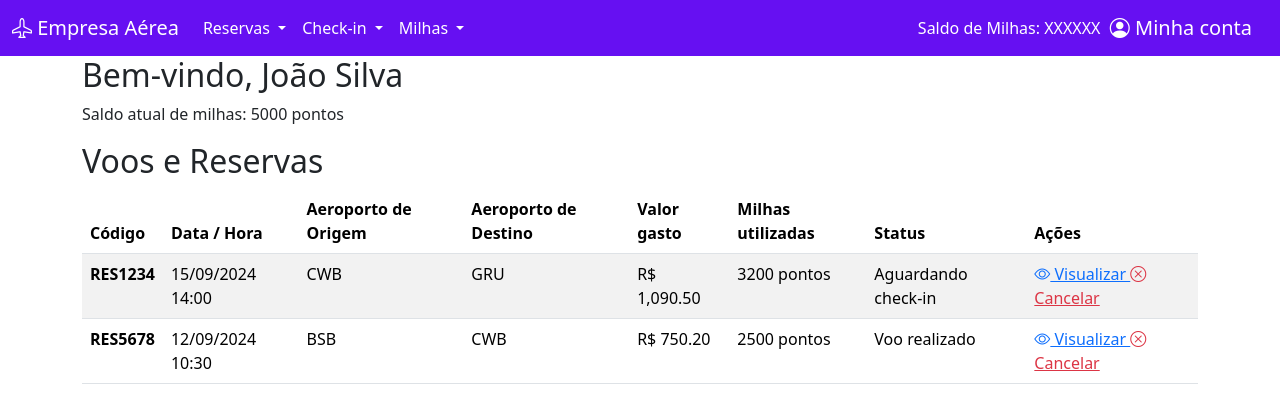
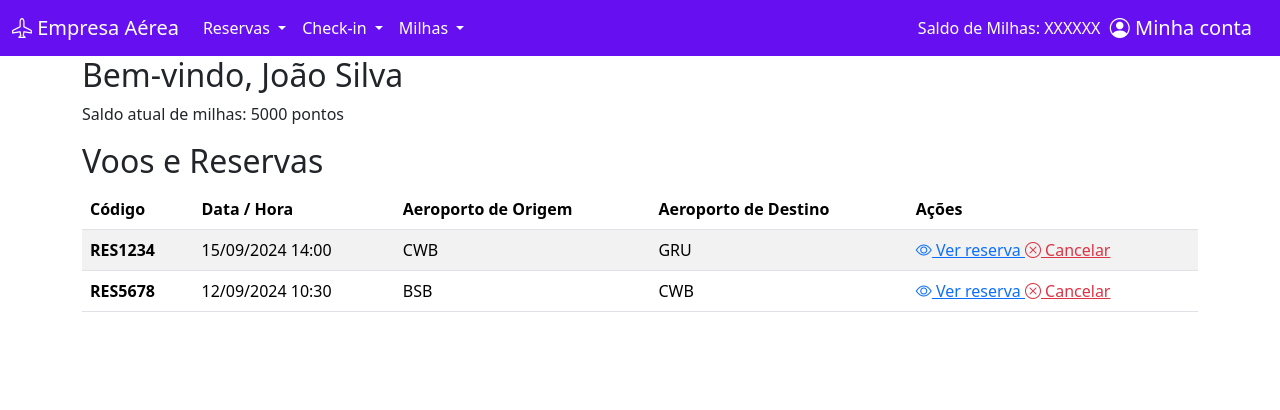
Before and after one commit to vickvieira/DAC-Empresa-A-rea, an Angular app in the folder front-end/empresa-aerea-teste/: page /cliente/1 in a window 1280 px wide. Shown: the top 410 px of the page. Built offline with nearby package versions, Linux system fonts and the light colour scheme; data requests are answered from the project's data file.

Commit message:
Finalização da tabela de voos da home-cliente + Implementação do botão ver reserva

```diff
--- a/front-end/empresa-aerea-teste/src/app/models/reserva.model.ts
+++ b/front-end/empresa-aerea-teste/src/app/models/reserva.model.ts
@@ -8,4 +8,5 @@ export interface Reserva {
   valorGasto: number;
   milhasUtilizadas: number;
   status: string;
+  expandido?: boolean;
 }
--- a/front-end/empresa-aerea-teste/src/app/paginas/cliente/home-cliente/home-cliente.component.css
+++ b/front-end/empresa-aerea-teste/src/app/paginas/cliente/home-cliente/home-cliente.component.css
@@ -0,0 +1,18 @@
+.reserva-detalhes {
+    padding: 15px;
+    background-color: #f9f9f9;
+    border: 1px solid #ddd;
+    margin-top: 10px;
+}
+
+button {
+    padding: 5px 10px;
+    background-color: #007bff;
+    color: white;
+    border: none;
+    cursor: pointer;
+}
+
+button:hover {
+    background-color: #0056b3;
+}
--- a/front-end/empresa-aerea-teste/src/app/paginas/cliente/home-cliente/home-cliente.component.html
+++ b/front-end/empresa-aerea-teste/src/app/paginas/cliente/home-cliente/home-cliente.component.html
@@ -10,26 +10,21 @@
         <th scope="col">Data / Hora</th>
         <th scope="col">Aeroporto de Origem</th>
         <th scope="col">Aeroporto de Destino</th>
-          <th scope="col">Valor gasto</th>
-          <th scope="col">Milhas utilizadas</th>
-          <th scope="col">Status</th>
         <th scope="col">Ações</th>
       </tr>
     </thead>
     <tbody>
-        <tr *ngFor="let reserva of reservas">
+      <tr *ngFor="let reserva of reservas" >
+
         <th scope="row">{{ reserva.codigo }}</th>
         <td>{{ reserva.voo.dataHora | date: 'dd/MM/yyyy HH:mm' }}</td>
         <td>{{ reserva.voo.origem }}</td>
         <td>{{ reserva.voo.destino }}</td>
-          <td>R$ {{ reserva.valorGasto | number: '1.2-2' }}</td>
-          <td>{{ reserva.milhasUtilizadas }} pontos</td>
-          <td>{{ reserva.status }}</td>
         <td>
-            <a href="#" class="link-primary">
-              <i class="bi bi-eye"></i> Visualizar
+          <a href="#" class="link-primary" (click)="toggleDetalhes(reserva.codigo)">
+            <i class="bi bi-eye"></i> Ver reserva
           </a>
-            <a href="#" class="link-danger" (click)="cancelarReserva(reserva.codigo)" *ngIf="reserva.status !== 'Voo cancelado'">
+          <a href="#" class="link-danger" *ngIf="reserva.status !== 'Voo cancelado'">
             <i class="bi bi-x-circle"></i> Cancelar
           </a>
         </td>
--- a/front-end/empresa-aerea-teste/src/app/paginas/cliente/home-cliente/home-cliente.component.ts
+++ b/front-end/empresa-aerea-teste/src/app/paginas/cliente/home-cliente/home-cliente.component.ts
@@ -24,7 +24,7 @@ export class HomeClienteComponent implements OnInit {
     private milhasService: MilhasService,
     private reservaService: ReservaService,
     private route: ActivatedRoute,
-  ) {}
+  ) { }
 
   ngOnInit(): void {
     const clienteId = Number(this.route.snapshot.paramMap.get('id'));
@@ -54,6 +54,7 @@ export class HomeClienteComponent implements OnInit {
   getReservas(clienteId: number): void {
     this.reservaService.getReservasByClienteId(clienteId).subscribe((data: Reserva[]) => {
       this.reservas = data;
+
     });
   }
 
@@ -62,4 +63,10 @@ export class HomeClienteComponent implements OnInit {
       this.reservas = this.reservas.filter(reserva => reserva.codigo !== codigo);
     });
   }
+
+  toggleDetalhes(reserva: any) {
+    reserva.expandido = !reserva.expandido;
+  }
+
+
 }
```
Lines whose indentation alone changed are shown as unchanged.
